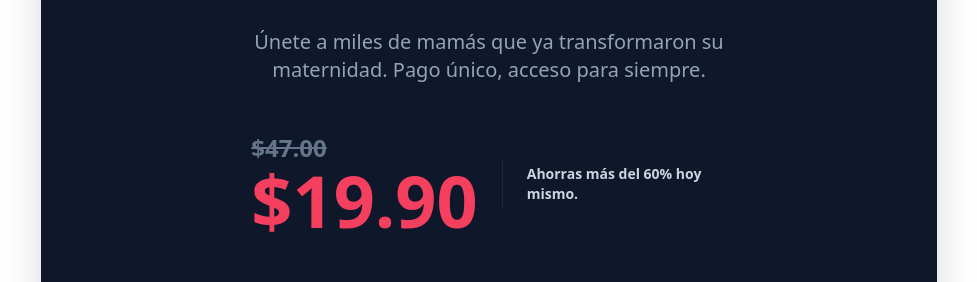
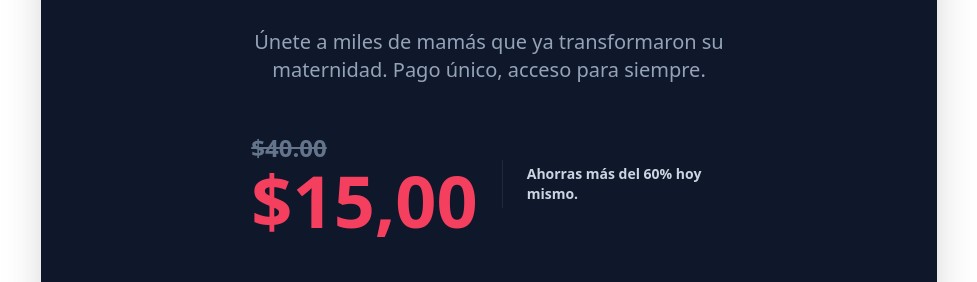
Before and after one commit to valentinagimenez0411/mamiguia, a React (Vite) app: page / in a window 1280 px wide. Shown: the part 2861-3143 px from the top of the page, without its empty margins (151-1128 px from the left). Built offline with nearby package versions, Linux system fonts and the light colour scheme.

Commit message:
Update App.jsx

```diff
--- a/src/App.jsx
+++ b/src/App.jsx
@@ -201,8 +201,8 @@ export default function App() {
 
               <div className="flex flex-col md:flex-row items-center justify-center gap-6 mb-12">
                 <div className="text-left">
-                  <p className="text-slate-500 line-through text-2xl font-bold">$47.00</p>
-                  <p className="text-6xl md:text-7xl font-black text-rose-500">$19.90</p>
+                  <p className="text-slate-500 line-through text-2xl font-bold">$40.00</p>
+                  <p className="text-6xl md:text-7xl font-black text-rose-500">$15,00</p>
                 </div>
                 <div className="h-12 w-[1px] bg-slate-800 hidden md:block"></div>
                 <div className="text-left max-w-[200px]">
```
